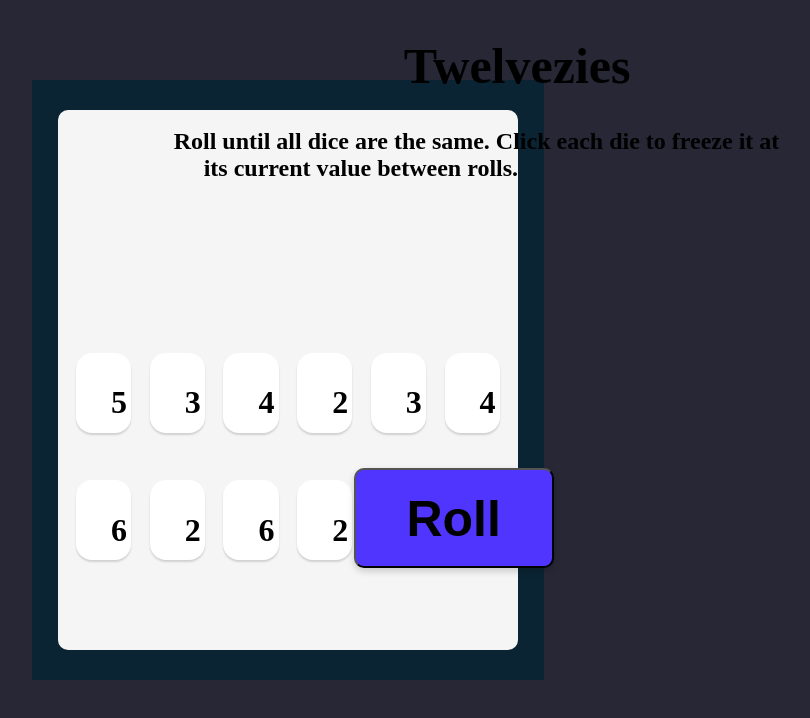
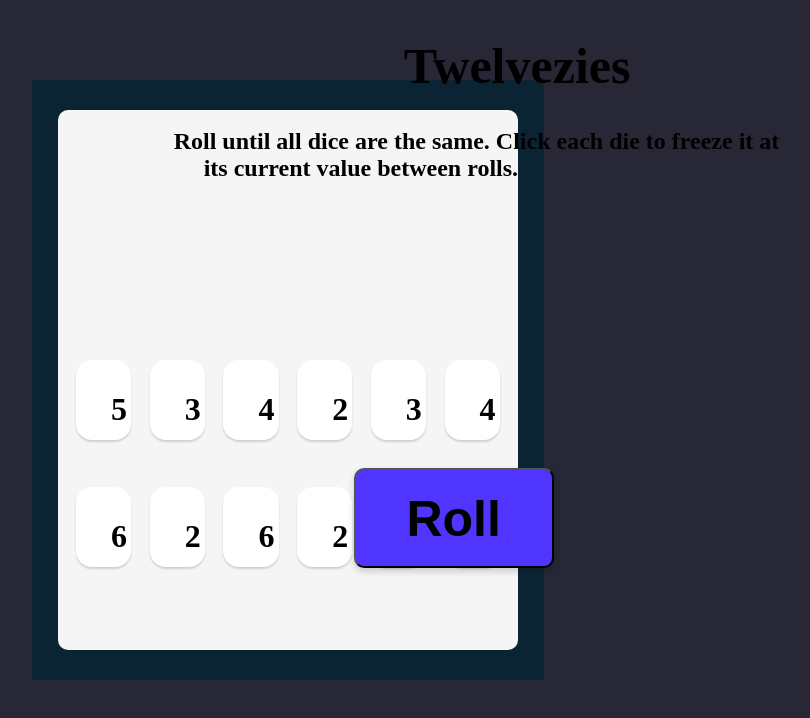
Before and after one commit to AngelOfTheSkyGod/Twelvezies, a React (Create React App) app: page / in a window 1280 px wide. Shown: the top 718 px of the page, without its empty margins (352-1162 px from the left). Built offline with nearby package versions, Linux system fonts and the light colour scheme; the HTML template or start-up script is replaced by a standard one.

Commit message:
position grid correctly (again)

```diff
--- a/src/style.css
+++ b/src/style.css
@@ -38,6 +38,7 @@
   width: 100%;
   height: 100%;
   left: -6%;
+  top: 5%;
   display: grid;
 
   grid-template-columns: 15% 15% 15% 15% 15% 15%;
```
